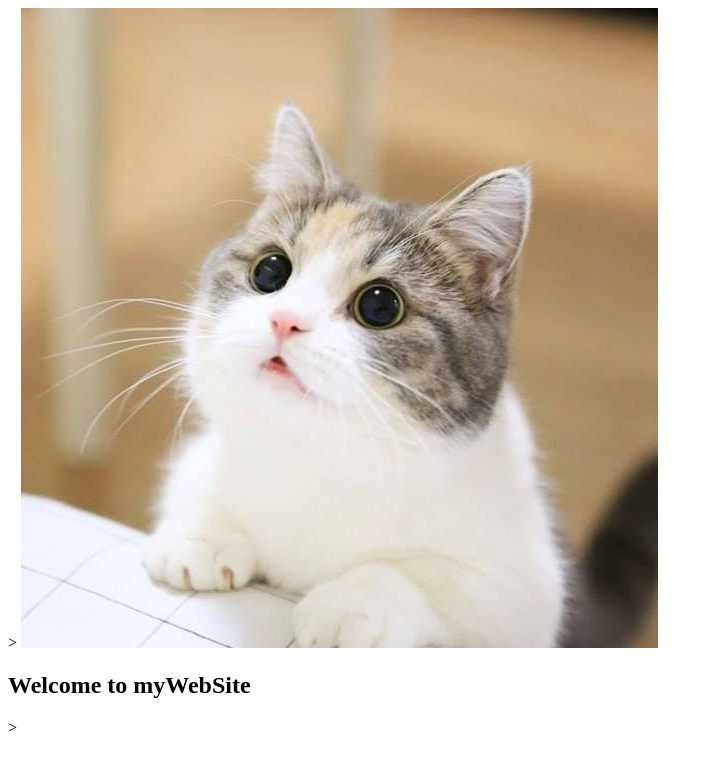
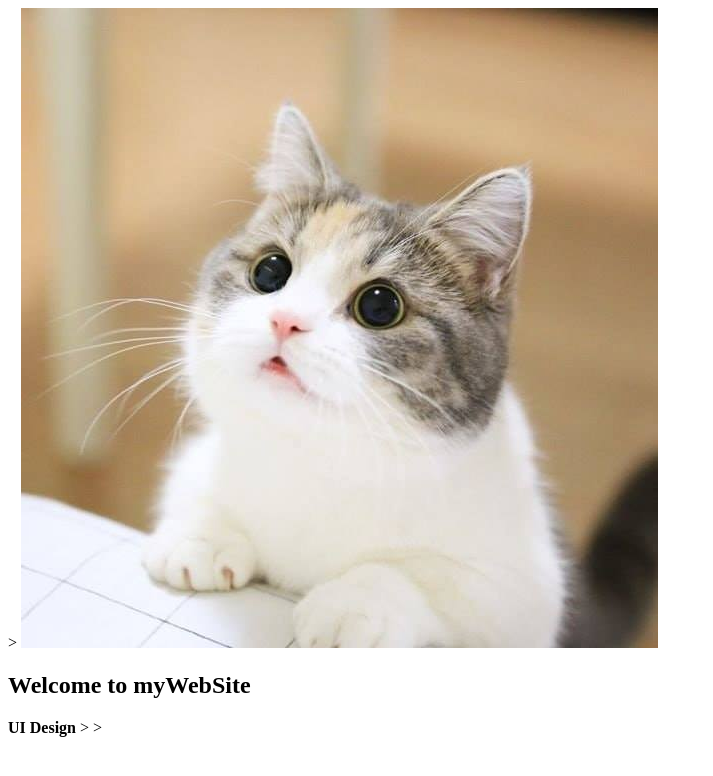
Before and after one commit to ampstudy1/testGit, a plain HTML site: page index.html in a window 1280 px wide. Shown: the whole page, without its empty margins (0-713 px from the left). Drawn offline with Linux system fonts and the light colour scheme.

Commit message:
Added UI Design

```diff
--- a/index.html
+++ b/index.html
@@ -10,4 +10,7 @@
             <h2>
                 Welcome to myWebSite
             </h2>
+            <b>
+                UI Design
+            </b>>
         </body>>
```
